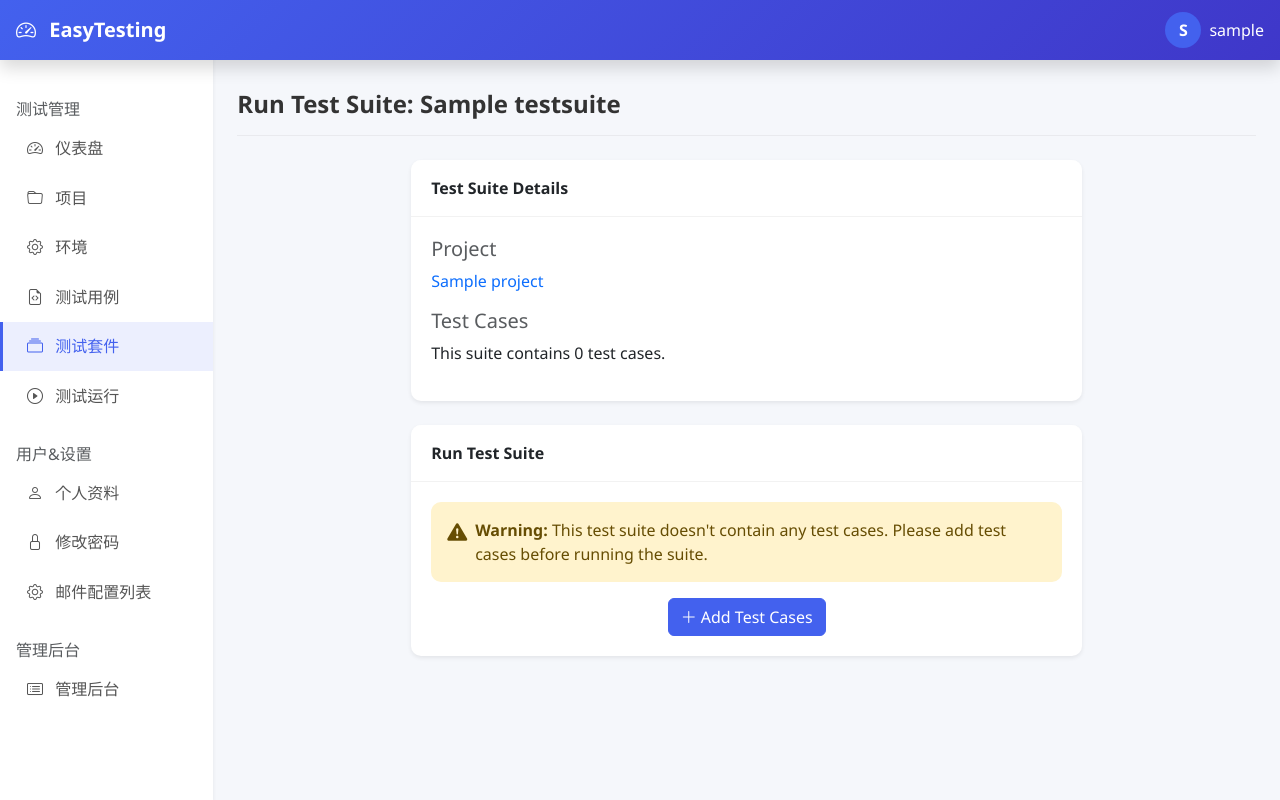
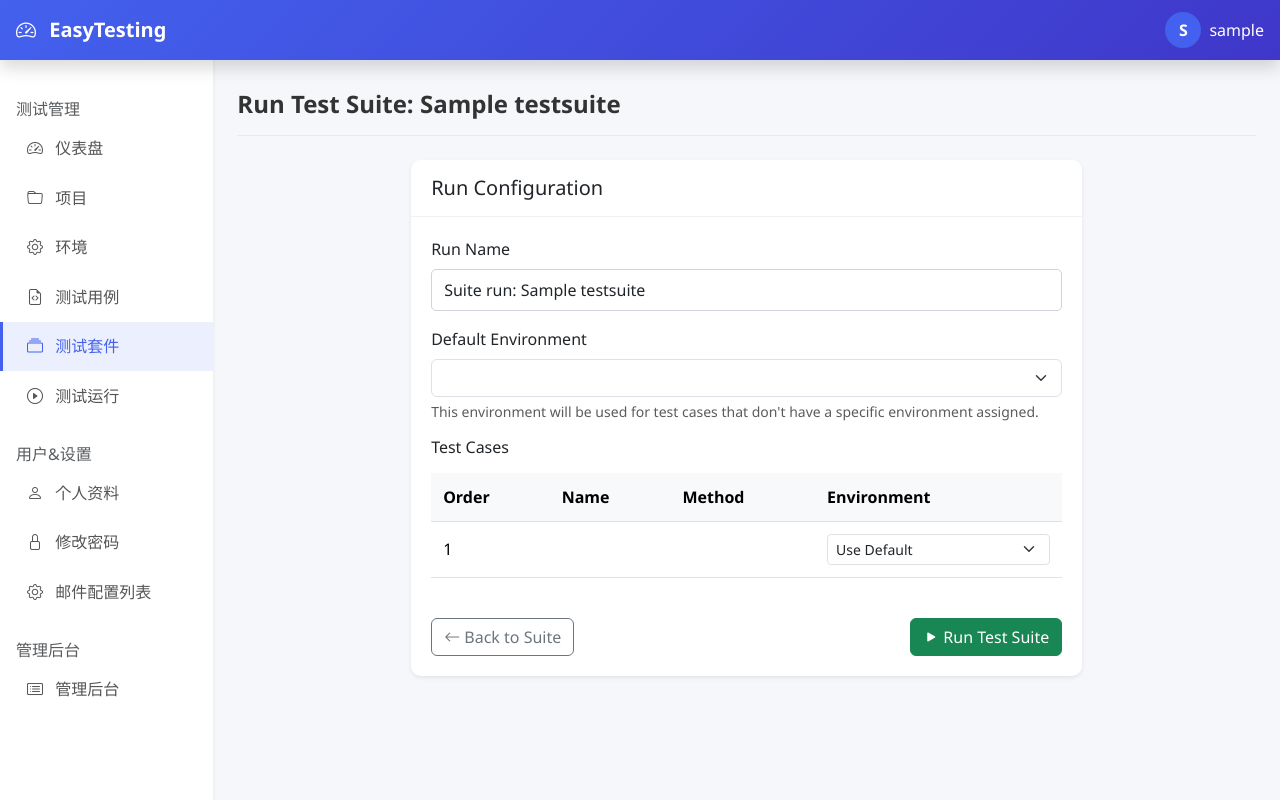
Before and after one commit to Joyamon/EasyTesting, a Django app: page /test-suites/1/run/ in a window 1280 px wide. Run offline with Django 4.2, Linux system fonts and the light colour scheme; a user stored in the database is signed in; tables that the repository leaves empty hold one stand-in row (values such as "Sample post"); data that the repository does not hold is empty; some libraries are stand-ins or nearby versions.

Commit message:
优化执行测试套件时不能选择不同的Environment

```diff
--- a/requirements.txt
+++ b/requirements.txt
@@ -1,4 +1,4 @@
-Django==4.2.7
-djangorestframework==3.14.0
+Django==4.2.11
+djangorestframework==3.15.2
 httprunner==4.3.0
 jsonpath-ng==1.7.0
--- a/templates/test_manager/test_suite_run.html
+++ b/templates/test_manager/test_suite_run.html
@@ -5,101 +5,93 @@
 {% block header %}Run Test Suite: {{ test_suite.name }}{% endblock %}
 
 {% block content %}
-<div class="row justify-content-center">
-    <div class="col-md-8">
-        <div class="card mb-4">
+<div class="row">
+    <div class="col-md-8 mx-auto">
+        <div class="card">
             <div class="card-header">
-                <span>Test Suite Details</span>
+                <h5 class="mb-0">Run Configuration</h5>
             </div>
             <div class="card-body">
+                <form method="post" action="{% url 'test_suite_run' pk=test_suite.pk %}">
+                    {% csrf_token %}
+
                     <div class="mb-3">
-                    <h5 class="text-muted mb-2">Project</h5>
-                    <p>
-                        <a href="{% url 'project_detail' pk=test_suite.project.pk %}" class="text-decoration-none">
-                            {{ test_suite.project.name }}
-                        </a>
-                    </p>
+                        <label for="run-name" class="form-label">Run Name</label>
+                        <input type="text" class="form-control" id="run-name" name="name" value="Suite run: {{ test_suite.name }}" required>
                     </div>
 
                     <div class="mb-3">
-                    <h5 class="text-muted mb-2">Test Cases</h5>
-                    <p>This suite contains {{ test_suite.test_cases.count }} test cases.</p>
+                        <label for="default-environment" class="form-label">Default Environment</label>
+                        <select class="form-select" id="default-environment" name="environment">
+                            {% for env in environments %}
+                                <option value="{{ env.id }}">{{ env.name }}</option>
+                            {% endfor %}
+                        </select>
+                        <div class="form-text">This environment will be used for test cases that don't have a specific environment assigned.</div>
                     </div>
+
+                    <div class="mb-4">
+                        <h6 class="mb-3">Test Cases</h6>
+                        <div class="table-responsive">
+                            <table class="table table-hover">
+                                <thead>
+                                    <tr>
+                                        <th>Order</th>
+                                        <th>Name</th>
+                                        <th>Method</th>
+                                        <th>Environment</th>
+                                    </tr>
+                                </thead>
+                                <tbody>
+                                    {% for test_suite_case in test_suite_cases %}
+                                        <tr>
+                                            <td>{{ test_suite_case.order }}</td>
+                                            <td>{{ test_suite_case.test_case.name }}</td>
+                                            <td>
+                                                <span class="badge
+                                                    {% if test_suite_case.test_case.request_method == 'GET' %}bg-success{% endif %}
+                                                    {% if test_suite_case.test_case.request_method == 'POST' %}bg-primary{% endif %}
+                                                    {% if test_suite_case.test_case.request_method == 'PUT' %}bg-warning{% endif %}
+                                                    {% if test_suite_case.test_case.request_method == 'DELETE' %}bg-danger{% endif %}
+                                                    {% if test_suite_case.test_case.request_method == 'PATCH' %}bg-info{% endif %}
+                                                ">
+                                                    {{ test_suite_case.test_case.request_method }}
+                                                </span>
+                                            </td>
+                                            <td>
+                                                <select class="form-select form-select-sm" name="case_environment_{{ test_suite_case.test_case.id }}">
+                                                    <option value="">Use Default</option>
+                                                    {% for env in environments %}
+                                                        <option value="{{ env.id }}" {% if test_suite_case.environment.id == env.id %}selected{% endif %}>
+                                                            {{ env.name }}
+                                                        </option>
+                                                    {% endfor %}
+                                                </select>
+                                            </td>
+                                        </tr>
+                                    {% empty %}
+                                        <tr>
+                                            <td colspan="4" class="text-center py-3">
+                                                <div class="text-muted">No test cases in this suite.</div>
+                                            </td>
+                                        </tr>
+                                    {% endfor %}
+                                </tbody>
+                            </table>
                         </div>
                     </div>
 
-        <div class="card">
-            <div class="card-header">
-                <span>Run Test Suite</span>
-            </div>
-            <div class="card-body">
-                {% if test_suite.test_cases.count == 0 %}
-                    <div class="alert alert-warning">
-                        <div class="d-flex">
-                            <i class="bi bi-exclamation-triangle-fill me-2 fs-5"></i>
-                            <div>
-                                <strong>Warning:</strong> This test suite doesn't contain any test cases. Please add test cases before running the suite.
-                            </div>
-                        </div>
-                    </div>
-                    <div class="text-center mt-3">
-                        <a href="{% url 'test_suite_detail' pk=test_suite.pk %}" class="btn btn-primary">
-                            <i class="bi bi-plus-lg"></i> Add Test Cases
+                    <div class="d-flex justify-content-between">
+                        <a href="{% url 'test_suite_detail' pk=test_suite.pk %}" class="btn btn-outline-secondary">
+                            <i class="bi bi-arrow-left"></i> Back to Suite
                         </a>
-                    </div>
-                {% else %}
-                    <form method="post">
-                        {% csrf_token %}
-
-                        <div class="mb-4">
-                            <label for="environment" class="form-label fw-medium">Select Environment</label>
-                            <select class="form-select form-select-lg" id="env_suite" name="environment" required>
-                                <option value="">Select an environment</option>
-                                {% for env in environments %}
-                                    <option value="{{ env.id }}">{{ env.name }} ({{ env.base_url }})</option>
-                                {% endfor %}
-                            </select>
-                            <div class="form-text">Choose the environment to run this test suite against</div>
-                        </div>
-
-                        <div class="alert alert-info">
-                            <div class="d-flex">
-                                <i class="bi bi-info-circle-fill me-2 fs-5"></i>
-                                <div>
-                                    <strong>Note:</strong> Running this test suite will create a new test run and execute all {{ test_suite.test_cases.count }} test cases against the selected environment.
-                                </div>
-                            </div>
-                        </div>
-
-                        <div class="d-flex justify-content-between mt-4">
-                            <a href="{% url 'test_suite_detail' pk=test_suite.pk %}" class="btn btn-outline-secondary">
-                                <i class="bi bi-arrow-left"></i> Back to Test Suite
-                            </a>
-                            <button type="submit" class="btn btn-success px-4">
-                                <i class="bi bi-play-fill"></i> Run Suite
+                        <button type="submit" class="btn btn-success">
+                            <i class="bi bi-play-fill"></i> Run Test Suite
                         </button>
                     </div>
                 </form>
-                {% endif %}
             </div>
         </div>
     </div>
 </div>
-        <script>
-        document.addEventListener('DOMContentLoaded', function () {
-            const select = document.getElementById('env_suite');
-            const STORAGE_KEY = 'selectedEnvironment';
-
-            // 页面加载时，自动选中上一次的选择
-            const saved = localStorage.getItem(STORAGE_KEY);
-            if (saved) {
-                select.value = saved;
-            }
-
-            // 用户改变选择时，保存选择
-            select.addEventListener('change', function () {
-                localStorage.setItem(STORAGE_KEY, this.value);
-            });
-        });
-    </script>
 {% endblock %}
--- a/test_manager/models.py
+++ b/test_manager/models.py
@@ -1,6 +1,3 @@
-from django.db import models
-
-# Create your models here.
 from django.db import models
 from django.contrib.auth.models import User
 import json
@@ -76,6 +73,8 @@ class TestSuite(models.Model):
 class TestSuiteCase(models.Model):
     test_suite = models.ForeignKey(TestSuite, on_delete=models.CASCADE)
     test_case = models.ForeignKey(TestCase, on_delete=models.CASCADE)
+    environment = models.ForeignKey(Environment, on_delete=models.SET_NULL, null=True, blank=True,
+                                    related_name='test_suite_cases')
     order = models.IntegerField(default=0)
 
     class Meta:
@@ -114,6 +113,7 @@ class TestResult(models.Model):
 
     test_run = models.ForeignKey(TestRun, on_delete=models.CASCADE, related_name='test_results')
     test_case = models.ForeignKey(TestCase, on_delete=models.CASCADE, related_name='test_results')
+    environment = models.ForeignKey(Environment, on_delete=models.CASCADE, related_name='test_results')
     status = models.CharField(max_length=20, choices=STATUS_CHOICES)
     response_time = models.FloatField(null=True, blank=True)  # in milliseconds
     response_status_code = models.IntegerField(null=True, blank=True)
--- a/test_manager/views.py
+++ b/test_manager/views.py
@@ -16,7 +16,6 @@ from .httprunner_executor import execute_test_case, execute_test_suite
 
 def paginate_queryset(request, queryset, per_page=10):
     page = request.GET.get('page', 1)
-    queryset = queryset.order_by('id')
     paginator = Paginator(queryset, per_page)
 
     try:
@@ -440,6 +439,7 @@ def test_case_run(request, pk):
         test_result = TestResult.objects.create(
             test_run=test_run,
             test_case=test_case,
+            environment=environment,
             status=result['status'],
             response_time=result.get('response_time'),
             response_status_code=result.get('response_status_code'),
@@ -535,11 +535,15 @@ def test_suite_detail(request, pk):
     test_case_ids_in_suite = all_test_suite_cases.values_list('test_case_id', flat=True)
     available_test_cases = TestCase.objects.filter(project=test_suite.project).exclude(id__in=test_case_ids_in_suite)
 
+    # 获取项目的所有环境
+    environments = Environment.objects.filter(project=test_suite.project)
+
     context = {
         'test_suite': test_suite,
         'test_suite_cases': test_suite_cases,
         'test_runs': test_runs,
         'available_test_cases': available_test_cases,
+        'environments': environments,
         'per_page': per_page,
         'total_cases': all_test_suite_cases.count(),
         'total_runs': all_test_runs.count()
@@ -576,9 +580,16 @@ def test_suite_run(request, pk):
 
         environment = get_object_or_404(Environment, pk=environment_id)
 
+        # 获取每个测试用例的环境设置
+        case_environments = {}
+        for key, value in request.POST.items():
+            if key.startswith('case_environment_') and value:
+                case_id = key.replace('case_environment_', '')
+                case_environments[int(case_id)] = int(value)
+
         # Create a test run
         test_run = TestRun.objects.create(
-            name=f"Suite run: {test_suite.name}",
+            name=request.POST.get('name', f"Suite run: {test_suite.name}"),
             project=test_suite.project,
             test_suite=test_suite,
             environment=environment,
@@ -588,19 +599,25 @@ def test_suite_run(request, pk):
         )
 
         # Execute the test suite
-        results = execute_test_suite(test_suite, environment)
+        results = execute_test_suite(test_suite, environment, case_environments)
 
         # Create test results
         for result in results:
+            # 获取测试用例使用的环境
+            env_id = result.get('environment_id', environment.id)
+            test_env = get_object_or_404(Environment, id=env_id)
+
             TestResult.objects.create(
                 test_run=test_run,
                 test_case_id=result['test_case_id'],
+                environment=test_env,
                 status=result['status'],
                 response_time=result.get('response_time'),
                 response_status_code=result.get('response_status_code'),
                 response_headers=result.get('response_headers', {}),
                 response_body=result.get('response_body'),
-                error_message=result.get('error_message', '')
+                error_message=result.get('error_message', ''),
+                extracted_params=result.get('extracted_params', {})
             )
 
         # Update test run
@@ -614,7 +631,13 @@ def test_suite_run(request, pk):
         return redirect('test_run_detail', pk=test_run.pk)
 
     environments = Environment.objects.filter(project=test_suite.project)
-    return render(request, 'test_manager/test_suite_run.html', {'test_suite': test_suite, 'environments': environments})
+    test_suite_cases = TestSuiteCase.objects.filter(test_suite=test_suite).order_by('order')
+
+    return render(request, 'test_manager/test_suite_run.html', {
+        'test_suite': test_suite,
+        'environments': environments,
+        'test_suite_cases': test_suite_cases
+    })
 
 
 # Test Run views
```
Also changed, not shown: templates/test_manager/test_suite_detail.html (+88 -49 lines), test_manager/api/views.py (+68 -31 lines), test_manager/httprunner_executor.py (+41 -31 lines), test_manager/migrations/0004_testresult_environment_testsuitecase_environment.py (added). Lines whose indentation alone changed are shown as unchanged.
